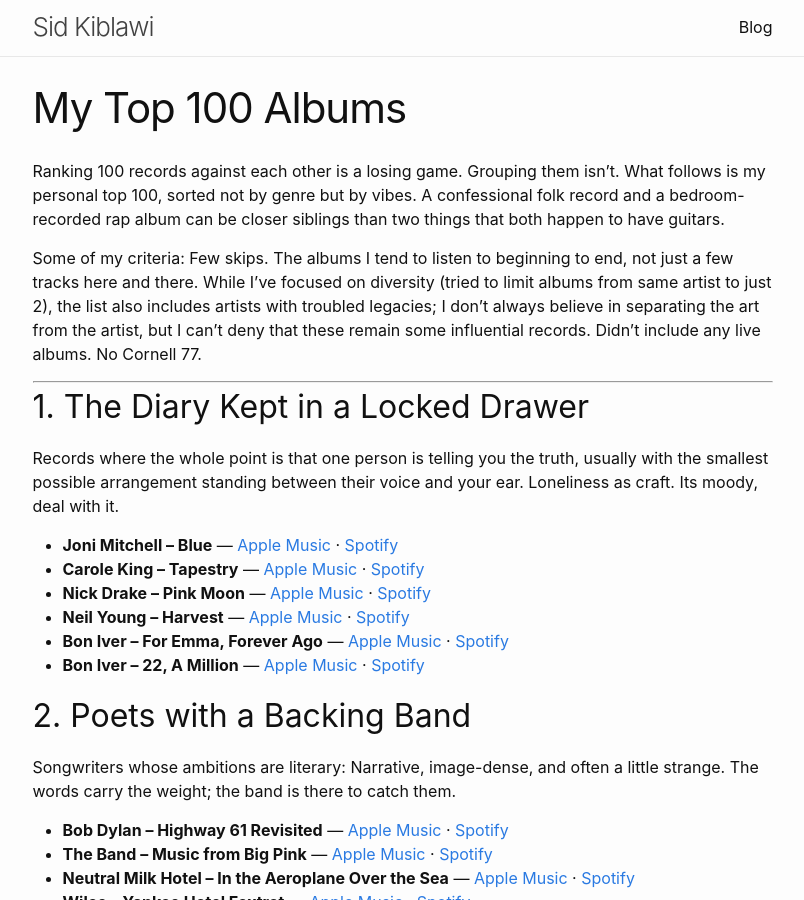
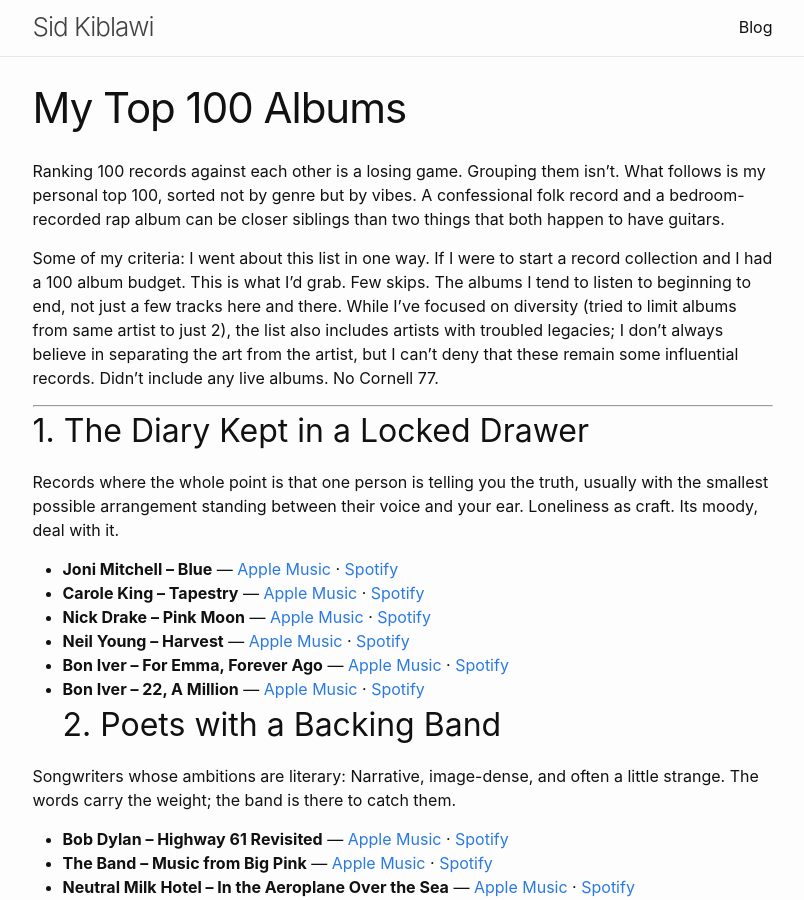
Before and after one commit to sidkiblawi/sidkiblawi.github.io, a Jekyll site: the page built from top-100-albums.md, in a window 1280 px wide and 900 px high. Shown: the whole window, without its empty margins (230-1034 px from the left). Built offline with Jekyll 4.4.1, drawn with Linux system fonts in a browser that asks for light colours; part of the change alters nothing that is shown.

Commit message:
Update criteria intro

```diff
--- a/top-100-albums.md
+++ b/top-100-albums.md
@@ -11,6 +11,7 @@ What follows is my personal top 100, sorted not by genre but by vibes. A confess
 closer siblings than two things that both happen to have guitars.
 
 Some of my criteria:
+I went about this list in one way. If I were to start a record collection and I had a 100 album budget. This is what I'd grab.
 Few skips. The albums I tend to listen to beginning to end, not just a few tracks here and there.
 While I’ve focused on diversity (tried to limit albums from same artist to just 2), the list also includes artists with troubled legacies; I don't always believe in separating the art from the artist, but I can't deny that these remain some influential records.
 Didn't include any live albums. No Cornell 77.
@@ -30,7 +31,6 @@ and your ear. Loneliness as craft. Its moody, deal with it.
 - **Neil Young – Harvest** — [Apple Music](https://music.apple.com/us/search?term=Neil%20Young%20Harvest) · [Spotify](https://open.spotify.com/search/Neil%20Young%20Harvest)
 - **Bon Iver – For Emma, Forever Ago** — [Apple Music](https://music.apple.com/us/search?term=Bon%20Iver%20For%20Emma%2C%20Forever%20Ago) · [Spotify](https://open.spotify.com/search/Bon%20Iver%20For%20Emma%2C%20Forever%20Ago)
 - **Bon Iver – 22, A Million** — [Apple Music](https://music.apple.com/us/search?term=Bon%20Iver%2022%2C%20A%20Million) · [Spotify](https://open.spotify.com/search/Bon%20Iver%2022%2C%20A%20Million)
-
 ## 2. Poets with a Backing Band
 
 Songwriters whose ambitions are literary: Narrative, image-dense, and often a
@@ -40,7 +40,6 @@ little strange. The words carry the weight; the band is there to catch them.
 - **The Band – Music from Big Pink** — [Apple Music](https://music.apple.com/us/search?term=The%20Band%20Music%20from%20Big%20Pink) · [Spotify](https://open.spotify.com/search/The%20Band%20Music%20from%20Big%20Pink)
 - **Neutral Milk Hotel – In the Aeroplane Over the Sea** — [Apple Music](https://music.apple.com/us/search?term=Neutral%20Milk%20Hotel%20In%20the%20Aeroplane%20Over%20the%20Sea) · [Spotify](https://open.spotify.com/search/Neutral%20Milk%20Hotel%20In%20the%20Aeroplane%20Over%20the%20Sea)
 - **Wilco – Yankee Hotel Foxtrot** — [Apple Music](https://music.apple.com/us/search?term=Wilco%20Yankee%20Hotel%20Foxtrot) · [Spotify](https://open.spotify.com/search/Wilco%20Yankee%20Hotel%20Foxtrot)
-
 ## 3. The Studio as Cathedral
 
 Albums built painstakingly at the mixing board, where the production is the
@@ -51,11 +50,10 @@ would still be about something. I know this because with Radiohead I have no ide
 - **Fleetwood Mac – Rumours** — [Apple Music](https://music.apple.com/us/search?term=Fleetwood%20Mac%20Rumours) · [Spotify](https://open.spotify.com/search/Fleetwood%20Mac%20Rumours)
 - **Talking Heads – Remain in Light** — [Apple Music](https://music.apple.com/us/search?term=Talking%20Heads%20Remain%20in%20Light) · [Spotify](https://open.spotify.com/search/Talking%20Heads%20Remain%20in%20Light)
 - **Radiohead – OK Computer** — [Apple Music](https://music.apple.com/us/search?term=Radiohead%20OK%20Computer) · [Spotify](https://open.spotify.com/search/Radiohead%20OK%20Computer)
-- **Radiohead – Kid A** — [Apple Music](https://music.apple.com/us/search?term=Radiohead%20Kid%20A) · [Spotify](https://open.spotify.com/search/Radiohead%20Kid%20A)
+- **Radiohead – Kid A** — [Apple Music](https://music.apple.com/us/album/kid-a/1097862870?uo=4) · [Spotify](https://open.spotify.com/search/Radiohead%20Kid%20A)
 - **Frank Ocean – Blonde** — [Apple Music](https://music.apple.com/us/search?term=Frank%20Ocean%20Blonde) · [Spotify](https://open.spotify.com/search/Frank%20Ocean%20Blonde)
 - **Kanye West – Late Registration** — [Apple Music](https://music.apple.com/us/search?term=Kanye%20West%20Late%20Registration) · [Spotify](https://open.spotify.com/search/Kanye%20West%20Late%20Registration)
 - **Kanye West – My Beautiful Dark Twisted Fantasy** — [Apple Music](https://music.apple.com/us/search?term=Kanye%20West%20My%20Beautiful%20Dark%20Twisted%20Fantasy) · [Spotify](https://open.spotify.com/search/Kanye%20West%20My%20Beautiful%20Dark%20Twisted%20Fantasy)
-
 ## 4. Rock's Founding Myths
 
 The canon everyone else was reacting to. Classics for a reason.
@@ -67,14 +65,12 @@ The canon everyone else was reacting to. Classics for a reason.
 - **Queen – A Night at the Opera** — [Apple Music](https://music.apple.com/us/search?term=Queen%20A%20Night%20at%20the%20Opera) · [Spotify](https://open.spotify.com/search/Queen%20A%20Night%20at%20the%20Opera)
 - **David Bowie – The Rise and Fall of Ziggy Stardust** — [Apple Music](https://music.apple.com/us/search?term=David%20Bowie%20The%20Rise%20and%20Fall%20of%20Ziggy%20Stardust) · [Spotify](https://open.spotify.com/search/David%20Bowie%20The%20Rise%20and%20Fall%20of%20Ziggy%20Stardust)
 - **Grateful Dead – American Beauty** — [Apple Music](https://music.apple.com/us/search?term=Grateful%20Dead%20American%20Beauty) · [Spotify](https://open.spotify.com/search/Grateful%20Dead%20American%20Beauty)
-
 ## 5. Pink Floyd
 
 I don't know where to put these guys. They exist within the zeitgeist yet somehow exist underneath it and above it as well.
 
 - **Pink Floyd – The Dark Side of the Moon** — [Apple Music](https://music.apple.com/us/search?term=Pink%20Floyd%20The%20Dark%20Side%20of%20the%20Moon) · [Spotify](https://open.spotify.com/search/Pink%20Floyd%20The%20Dark%20Side%20of%20the%20Moon)
 - **Pink Floyd – The Wall** — [Apple Music](https://music.apple.com/us/search?term=Pink%20Floyd%20The%20Wall) · [Spotify](https://open.spotify.com/search/Pink%20Floyd%20The%20Wall)
-
 ## 6. The Church of Soul
 
 R&B where the sacred and the sensual refuse to sit in separate pews. Gospel
@@ -86,7 +82,6 @@ architecture, worldly stakes. We all live in different Americas.
 - **D'Angelo – Voodoo** — [Apple Music](https://music.apple.com/us/search?term=D%27Angelo%20Voodoo) · [Spotify](https://open.spotify.com/search/D%27Angelo%20Voodoo)
 - **Lauryn Hill – The Miseducation of Lauryn Hill** — [Apple Music](https://music.apple.com/us/search?term=Lauryn%20Hill%20The%20Miseducation%20of%20Lauryn%20Hill) · [Spotify](https://open.spotify.com/search/Lauryn%20Hill%20The%20Miseducation%20of%20Lauryn%20Hill)
 - **SZA – SOS** — [Apple Music](https://music.apple.com/us/search?term=SZA%20SOS) · [Spotify](https://open.spotify.com/search/SZA%20SOS)
-
 ## 7. Pop as Cultural Event
 
 Records that briefly became the weather. You don't argue with them; you
@@ -98,7 +93,6 @@ remember where you were.
 - **Beyoncé – Lemonade** — [Apple Music](https://music.apple.com/us/search?term=Beyonc%C3%A9%20Lemonade) · [Spotify](https://open.spotify.com/search/Beyonc%C3%A9%20Lemonade)
 - **Harry Styles – Harry's House** — [Apple Music](https://music.apple.com/us/search?term=Harry%20Styles%20Harry%27s%20House) · [Spotify](https://open.spotify.com/search/Harry%20Styles%20Harry%27s%20House)
 - **Chappell Roan – The Rise and Fall of a Midwest Princess** — [Apple Music](https://music.apple.com/us/search?term=Chappell%20Roan%20The%20Rise%20and%20Fall%20of%20a%20Midwest%20Princess) · [Spotify](https://open.spotify.com/search/Chappell%20Roan%20The%20Rise%20and%20Fall%20of%20a%20Midwest%20Princess)
-
 ## 8. Hip-Hop's Founding Documents
 
 The records that decided what rap was allowed to sound like, what it could be
@@ -112,7 +106,6 @@ about, and how loud it was allowed to be about it.
 - **Nas – Illmatic** — [Apple Music](https://music.apple.com/us/search?term=Nas%20Illmatic) · [Spotify](https://open.spotify.com/search/Nas%20Illmatic)
 - **The Notorious B.I.G. – Ready to Die** — [Apple Music](https://music.apple.com/us/search?term=The%20Notorious%20B.I.G.%20Ready%20to%20Die) · [Spotify](https://open.spotify.com/search/The%20Notorious%20B.I.G.%20Ready%20to%20Die)
 - **Missy Elliott – Under Construction** — [Apple Music](https://music.apple.com/us/search?term=Missy%20Elliott%20Under%20Construction) · [Spotify](https://open.spotify.com/search/Missy%20Elliott%20Under%20Construction)
-
 ## 9. Concious Rap
 
 Hip-hop that behaves like a film, a memoir, or a concept record. Structural
@@ -126,7 +119,6 @@ ambition takes precedence over any single single. Poetry with beats.
 - **Kendrick Lamar – good kid, m.A.A.d city** — [Apple Music](https://music.apple.com/us/search?term=Kendrick%20Lamar%20good%20kid%2C%20m.A.A.d%20city) · [Spotify](https://open.spotify.com/search/Kendrick%20Lamar%20good%20kid%2C%20m.A.A.d%20city)
 - **Kendrick Lamar – To Pimp a Butterfly** — [Apple Music](https://music.apple.com/us/search?term=Kendrick%20Lamar%20To%20Pimp%20a%20Butterfly) · [Spotify](https://open.spotify.com/search/Kendrick%20Lamar%20To%20Pimp%20a%20Butterfly)
 - **Tyler, The Creator – IGOR** — [Apple Music](https://music.apple.com/us/search?term=Tyler%2C%20The%20Creator%20IGOR) · [Spotify](https://open.spotify.com/search/Tyler%2C%20The%20Creator%20IGOR)
-
 ## 10. The Modern Rap Star at Full Volume
 
 Streaming-era mixtape logic scaled up into blockbusters. Self-mythology,
@@ -139,7 +131,6 @@ mood, and vibe as the organizing principle.  Mumble Rap, Triplets... triplets ev
 - **Chance the Rapper – Coloring Book** — [Apple Music](https://music.apple.com/us/search?term=Chance%20the%20Rapper%20Coloring%20Book) · [Spotify](https://open.spotify.com/search/Chance%20the%20Rapper%20Coloring%20Book)
 - **Migos – Culture** — [Apple Music](https://music.apple.com/us/search?term=Migos%20Culture) · [Spotify](https://open.spotify.com/search/Migos%20Culture)
 - **Travis Scott – Astroworld** — [Apple Music](https://music.apple.com/us/search?term=Travis%20Scott%20Astroworld) · [Spotify](https://open.spotify.com/search/Travis%20Scott%20Astroworld)
-
 ## 11. Suburban Rebellion
 
 The 90s alt/grunge/pop-punk explosion. Records made by and for kids who had
@@ -153,7 +144,6 @@ everything they needed and were miserable about it anyway. God forbid college be
 - **Green Day – Dookie** — [Apple Music](https://music.apple.com/us/search?term=Green%20Day%20Dookie) · [Spotify](https://open.spotify.com/search/Green%20Day%20Dookie)
 - **The Offspring – Smash** — [Apple Music](https://music.apple.com/us/search?term=The%20Offspring%20Smash) · [Spotify](https://open.spotify.com/search/The%20Offspring%20Smash)
 - **Foo Fighters – The Colour and the Shape** — [Apple Music](https://music.apple.com/us/search?term=Foo%20Fighters%20The%20Colour%20and%20the%20Shape) · [Spotify](https://open.spotify.com/search/Foo%20Fighters%20The%20Colour%20and%20the%20Shape)
-
 ## 12. American Indie's Patron Saints
 
 The underground records that everyone else went on to copy. Loose, tossed-off,
@@ -162,7 +152,6 @@ and much smarter than they let on.
 - **The Replacements – Let It Be** — [Apple Music](https://music.apple.com/us/search?term=The%20Replacements%20Let%20It%20Be) · [Spotify](https://open.spotify.com/search/The%20Replacements%20Let%20It%20Be)
 - **Pavement – Slanted and Enchanted** — [Apple Music](https://music.apple.com/us/search?term=Pavement%20Slanted%20and%20Enchanted) · [Spotify](https://open.spotify.com/search/Pavement%20Slanted%20and%20Enchanted)
 - **My Morning Jacket – It Still Moves** — [Apple Music](https://music.apple.com/us/search?term=My%20Morning%20Jacket%20It%20Still%20Moves) · [Spotify](https://open.spotify.com/search/My%20Morning%20Jacket%20It%20Still%20Moves)
-
 ## 13. Rage as Genre
 
 Confrontational guitar records where the political content isn't garnish, it's
@@ -170,7 +159,6 @@ the whole meal. These songs remind me of one thing and one thing only... Tony Ha
 
 - **The Clash – London Calling** — [Apple Music](https://music.apple.com/us/search?term=The%20Clash%20London%20Calling) · [Spotify](https://open.spotify.com/search/The%20Clash%20London%20Calling)
 - **Rage Against the Machine – The Battle of Los Angeles** — [Apple Music](https://music.apple.com/us/search?term=Rage%20Against%20the%20Machine%20The%20Battle%20of%20Los%20Angeles) · [Spotify](https://open.spotify.com/search/Rage%20Against%20the%20Machine%20The%20Battle%20of%20Los%20Angeles)
-
 ## 14. The Union Jack Rebooted
 
 Britpop and its descendants. Brother fights, guitars, swagger, and a very specific way of turning life into an anthem.
@@ -179,7 +167,6 @@ Britpop and its descendants. Brother fights, guitars, swagger, and a very specif
 - **Oasis – Definitely Maybe** — [Apple Music](https://music.apple.com/us/search?term=Oasis%20Definitely%20Maybe) · [Spotify](https://open.spotify.com/search/Oasis%20Definitely%20Maybe)
 - **Oasis – (What's the Story) Morning Glory?** — [Apple Music](https://music.apple.com/us/search?term=Oasis%20%28What%27s%20the%20Story%29%20Morning%20Glory%3F) · [Spotify](https://open.spotify.com/search/Oasis%20%28What%27s%20the%20Story%29%20Morning%20Glory%3F)
 - **Arctic Monkeys – Whatever People Say I Am, That's What I'm Not** — [Apple Music](https://music.apple.com/us/search?term=Arctic%20Monkeys%20Whatever%20People%20Say%20I%20Am%2C%20That%27s%20What%20I%27m%20Not) · [Spotify](https://open.spotify.com/search/Arctic%20Monkeys%20Whatever%20People%20Say%20I%20Am%2C%20That%27s%20What%20I%27m%20Not)
-
 ## 15. Angrier Brits
 
 British post-punk melancholy. Reverb-heavy, black-clad, and absolutely certain
@@ -187,7 +174,6 @@ that no one has ever felt this way before (God save the queen).
 
 - **The Smiths – The Queen Is Dead** — [Apple Music](https://music.apple.com/us/search?term=The%20Smiths%20The%20Queen%20Is%20Dead) · [Spotify](https://open.spotify.com/search/The%20Smiths%20The%20Queen%20Is%20Dead)
 - **The Cure – Disintegration** — [Apple Music](https://music.apple.com/us/search?term=The%20Cure%20Disintegration) · [Spotify](https://open.spotify.com/search/The%20Cure%20Disintegration)
-
 ## 16. IDK What This is But it Shaped Me. (2001–2007)
 
 They say your music at 14 is what you continue to gravitate toward. This is it for me, the leather-jacket revival. What is a Julian Cassablancas and why are they so sad?
@@ -198,7 +184,6 @@ They say your music at 14 is what you continue to gravitate toward. This is it f
 - **The White Stripes – Elephant** — [Apple Music](https://music.apple.com/us/search?term=The%20White%20Stripes%20Elephant) · [Spotify](https://open.spotify.com/search/The%20White%20Stripes%20Elephant)
 - **LCD Soundsystem – Sound of Silver** — [Apple Music](https://music.apple.com/us/search?term=LCD%20Soundsystem%20Sound%20of%20Silver) · [Spotify](https://open.spotify.com/search/LCD%20Soundsystem%20Sound%20of%20Silver)
 - **The Killers – Hot Fuss** — [Apple Music](https://music.apple.com/us/search?term=The%20Killers%20Hot%20Fuss) · [Spotify](https://open.spotify.com/search/The%20Killers%20Hot%20Fuss)
-
 ## 17. Indie's Chamber-Pop Awakening
 
 The blog-era wave, the birth of the hipster. Where you never felt more dumb not knowing a band or who did what at Coachella. Literate, orchestral, self-aware, obsessed with sounding grown up while insisting they were still kids.
@@ -207,7 +192,6 @@ The blog-era wave, the birth of the hipster. Where you never felt more dumb not
 - **Bloc Party – Silent Alarm** — [Apple Music](https://music.apple.com/us/search?term=Bloc%20Party%20Silent%20Alarm) · [Spotify](https://open.spotify.com/search/Bloc%20Party%20Silent%20Alarm)
 - **MGMT – Oracular Spectacular** — [Apple Music](https://music.apple.com/us/search?term=MGMT%20Oracular%20Spectacular) · [Spotify](https://open.spotify.com/search/MGMT%20Oracular%20Spectacular)
 - **Vampire Weekend – Vampire Weekend** — [Apple Music](https://music.apple.com/us/search?term=Vampire%20Weekend%20Vampire%20Weekend) · [Spotify](https://open.spotify.com/search/Vampire%20Weekend%20Vampire%20Weekend)
-
 ## 18. Dream States
 
 Headphone records. Hazy, interior, and built to be listened to alone with the
@@ -216,7 +200,6 @@ lights off.
 - **Portishead – Dummy** — [Apple Music](https://music.apple.com/us/search?term=Portishead%20Dummy) · [Spotify](https://open.spotify.com/search/Portishead%20Dummy)
 - **The Postal Service – Give Up** — [Apple Music](https://music.apple.com/us/search?term=The%20Postal%20Service%20Give%20Up) · [Spotify](https://open.spotify.com/search/The%20Postal%20Service%20Give%20Up)
 - **Beach House – Bloom** — [Apple Music](https://music.apple.com/us/search?term=Beach%20House%20Bloom) · [Spotify](https://open.spotify.com/search/Beach%20House%20Bloom)
-
 ## 19. Bodies on the Dancefloor
 
 Dance-pop as spiritual practice. A dance church if you will (IYKYK). Records whose highest ambition is to make you
@@ -226,7 +209,6 @@ move, and which take that ambition extremely seriously.
 - **Gorillaz – Demon Days** — [Apple Music](https://music.apple.com/us/search?term=Gorillaz%20Demon%20Days) · [Spotify](https://open.spotify.com/search/Gorillaz%20Demon%20Days)
 - **Robyn – Body Talk** — [Apple Music](https://music.apple.com/us/search?term=Robyn%20Body%20Talk) · [Spotify](https://open.spotify.com/search/Robyn%20Body%20Talk)
 - **Charli XCX – Brat** — [Apple Music](https://music.apple.com/us/search?term=Charli%20XCX%20Brat) · [Spotify](https://open.spotify.com/search/Charli%20XCX%20Brat)
-
 ## 20. Craft Over Concept
 
 Let's play that Guitar. No big statement, no scene, no era to represent,
```
